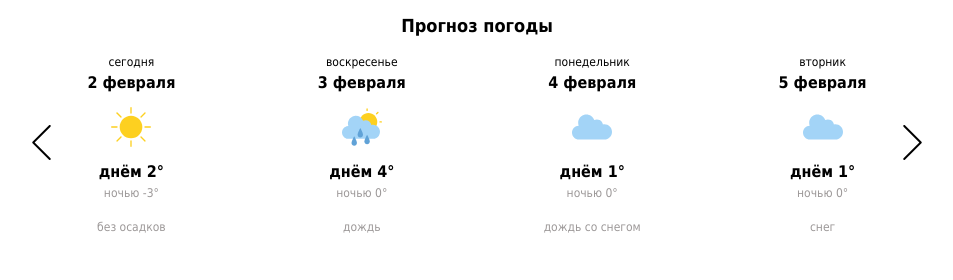
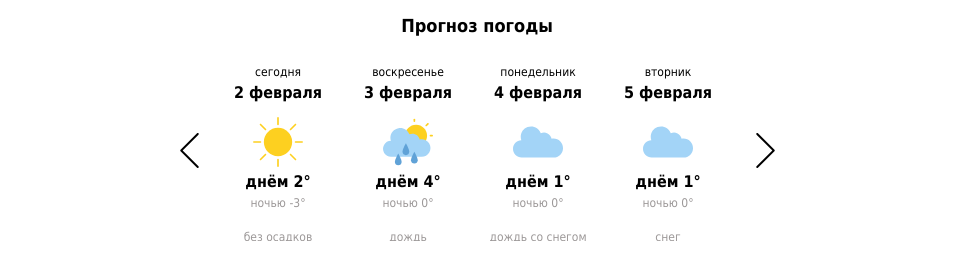
Before and after one commit to Dimbich/weatherWidget, a plain HTML site: page index.html in a window 1280 px wide. Shown: the whole page, without its empty margins (163-1116 px from the left). Drawn offline with Linux system fonts and the light colour scheme.

Commit message:
Добавил слайдер

```diff
--- a/css/style.css
+++ b/css/style.css
@@ -1,9 +1,8 @@
-*{
-	box-sizing: border-box;
-}
+
 html {
   font-size: 12px;
 }
+
 body {
   font-family: 'Tahoma', sans-serif;
   font-weight: normal;
@@ -11,39 +10,68 @@ body {
   margin: 0;
 }
 
-.slider-wrapper{
-	position: relative;
-    display: block;
-	width: 90%;
-	box-sizing: border-box;
-    margin: 0 auto;
-
-}
 .section-header{
 	text-align: center;
 }
 
-.blocks{
+.slider-wrapper{
 	position: relative;
-    overflow: hidden;
     display: block;
+	width:  528px;
 	margin: 0 auto;
-    padding: 0;
-    width: 80%;
+	padding: 10px 50px;
 }
 
-.slider-block{
-    float: left;
-    width:25%;
+.slider-wrapper .block{
+    width: 130px;
+    height: 180px;
     display: block;
+  }
+
+.blocks{
+     width: 520px;
+    overflow: hidden;
+  }
+
+ ul {
+    height: 180px;
+    width: 9999px;
+    margin: 0;
+    padding: 0;
+    list-style: none;
+
+
+  }
+
+.blocks li {
+    display: inline-block;
     min-height: 1px;
     text-align: center;
+  }
+
+.day {
+    line-height: 22px;
+}
+
+.date, .dayTemp{
+    font-weight: bold;
+	font-size: 16px;
+}
+
+.nightTemp, .weather{
+    color:#9c9898;
+}
+
+.nightTemp{
+    margin-bottom: 20px;
+    margin-top: 5px;
 }
 
 .cloudiness{
     height: 70px;
 
 }
+
 .cloudiness img{
        width:50px;
        padding:5px;
@@ -51,6 +79,7 @@ body {
        height: 100%;
        vertical-align: middle;
 }
+
 .arrow {
     top: 50%;
     -webkit-transform: translateY(-50%);
@@ -65,7 +94,7 @@ body {
 }
 
 .next {
-    right: 10%;
+    right: 1px;
     background: url(../img/next.svg) center no-repeat;
     background-size: 70%;
 
@@ -75,7 +104,7 @@ body {
 	background-size: 70%;
 }
 .prev{
-	left: 10%;
+	left: 1px;
 	background: url(../img/prev.svg) center no-repeat;
     background-size: 70%;
 }
@@ -83,17 +112,3 @@ body {
 	background: url(../img/prev-hover.svg) center no-repeat;
 	background-size: 70%;
 }
-.day{
-	line-height: 22px;
-}
-.date, .dayTemp{
-	font-weight: bold;
-	font-size: 16px;
-}
-.nightTemp, .weather{
-	color:#9c9898;
-}
-.nightTemp{
-	margin-bottom: 20px;
-	margin-top: 5px;
-}
--- a/js/script.js
+++ b/js/script.js
@@ -206,9 +206,10 @@ const transformData = (objWeather) => {
 //start createBlock
 //создаем блок с погодой на странице
 const createBlock = (weatherItem) => {
-    const blocks = document.querySelector('.blocks'),
-        sliderBlock =  document.createElement('div');
-    sliderBlock.classList.add('slider-block');
+    const blocks = document.querySelector('.blocks ul'),
+        liBlock = document.createElement('li'),
+        block =  document.createElement('div');
+        block.classList.add('block');
 
     for (let item in weatherItem) {
         let childDiv = document.createElement('div');
@@ -220,9 +221,10 @@ const createBlock = (weatherItem) => {
             childDiv.innerHTML = weatherItem[item];
         }
         childDiv.classList.add(`${item}`)
-        sliderBlock.appendChild(childDiv);
+        block.appendChild(childDiv);
     }
-    blocks.appendChild(sliderBlock);
+    liBlock.appendChild(block);
+    blocks.appendChild(liBlock);
 }
 
   const creatMainBlock = () => {
@@ -231,7 +233,8 @@ const createBlock = (weatherItem) => {
     sectionWrapper = document.createElement('div'),
     prevArrow = document.createElement('button'),
     nextArrow = document.createElement('button'),
-    blocks = document.createElement('div');
+    blocks = document.createElement('div'),
+    ulBlock = document.createElement('ul');
 
    sectionHeader.classList.add('section-header');
    sectionWrapper.classList.add('slider-wrapper');
@@ -243,23 +246,9 @@ const createBlock = (weatherItem) => {
    section.appendChild(sectionWrapper);
    sectionWrapper.appendChild(prevArrow);
    sectionWrapper.appendChild(blocks);
+   blocks.appendChild(ulBlock);
    sectionWrapper.appendChild(nextArrow);
    document.body.appendChild(section);
-
-   document.querySelector('.slider-wrapper').addEventListener('click', function(e) {
-    let first,
-          last,
-          parent;
-     parent = document.querySelector('.blocks');
-     first = parent.querySelector('.slider-block');
-     last = parent.querySelector('.slider-block:last-child');
-     if (e.target.classList.contains('prev')) {
-       parent.appendChild(first);
-     }
-     if (e.target.classList.contains('next')) {
-       parent.insertBefore(last, first);
-     }
-   })
  }
 
  //отсавляем только данные за сегодня и на период на три дня
@@ -269,6 +258,65 @@ const createBlock = (weatherItem) => {
     return data >= curDateStart && data<=curDateEnd;
  }
 
+ //ищем индекс элемента по текущей дате
+ const findIndex = ({data}) => {
+    const curDateStart = new Date().setHours(0, 0, 0);
+    const curDateEnd = new Date().setHours(23, 59, 59, 999);
+    let [day, date] = new Date(data).toLocaleString("ru", dateOptions).split(', ');
+    //Если поолученая дата в диопазне текущей даты, то переопределяем день недели на "сегодня"
+    if (data >= curDateStart && data <= curDateEnd) {
+        day = "сегодня";
+    }
+ }
+
  creatMainBlock();
  //преобразуем каждый переданный объект и отображаем его на странице
- const newDate = enrtyData.filter(filterData).map(transformData).forEach(createBlock);
+ const newDate = enrtyData.map(transformData).forEach(createBlock);
+
+ /* конфигурация */
+ const width = 130; // ширина изображения
+ const count = 1    ; // количество изображений
+ const countItem = 4;
+
+ const sliderWrapper = document.getElementsByClassName('slider-wrapper')[0],
+       list = sliderWrapper.querySelector('ul'),
+       listElems = sliderWrapper.querySelectorAll('li'),
+       btnPrev = sliderWrapper.querySelector('.prev'),
+       btnNext = sliderWrapper.querySelector('.next');
+
+ let position = 0; // текущий сдвиг влево
+ const maxPosition = listElems.length * width;
+
+ btnPrev.addEventListener('click',prevSlide);
+ btnNext.addEventListener('click',nextSlide);
+
+
+ function prevSlide() {
+   if (position !==  0 ) {
+    position = Math.min(position + width * count, 0)
+    list.style.marginLeft = position + 'px';
+    console.log(position) ;
+   }
+ }
+
+ function nextSlide() {
+    // сдвиг вправо
+    // последнее передвижение вправо может быть не на 3, а на 2 или 1 элемент
+    if (maxPosition >  countItem *width - position) {
+        position = Math.max(position - width * count, -width * (maxPosition - count));
+        list.style.marginLeft = position + 'px';
+    }
+
+
+  };
+
+  let indexCurdate = enrtyData.findIndex(({data})=>{
+    const curDateStart = new Date().setHours(0, 0, 0);
+    const curDateEnd = new Date().setHours(23, 59, 59, 999);
+    //Если поолученая дата в диопазне текущей даты, то переопределяем день недели на "сегодня"
+    return data >= curDateStart && data <= curDateEnd;
+  });
+
+//Устанавливаем текущую позицию
+  position = - indexCurdate * width;
+  list.style.marginLeft = position + 'px';
```
Also changed, not shown: index.html (+53 -0 lines). Lines whose indentation alone changed are shown as unchanged.
